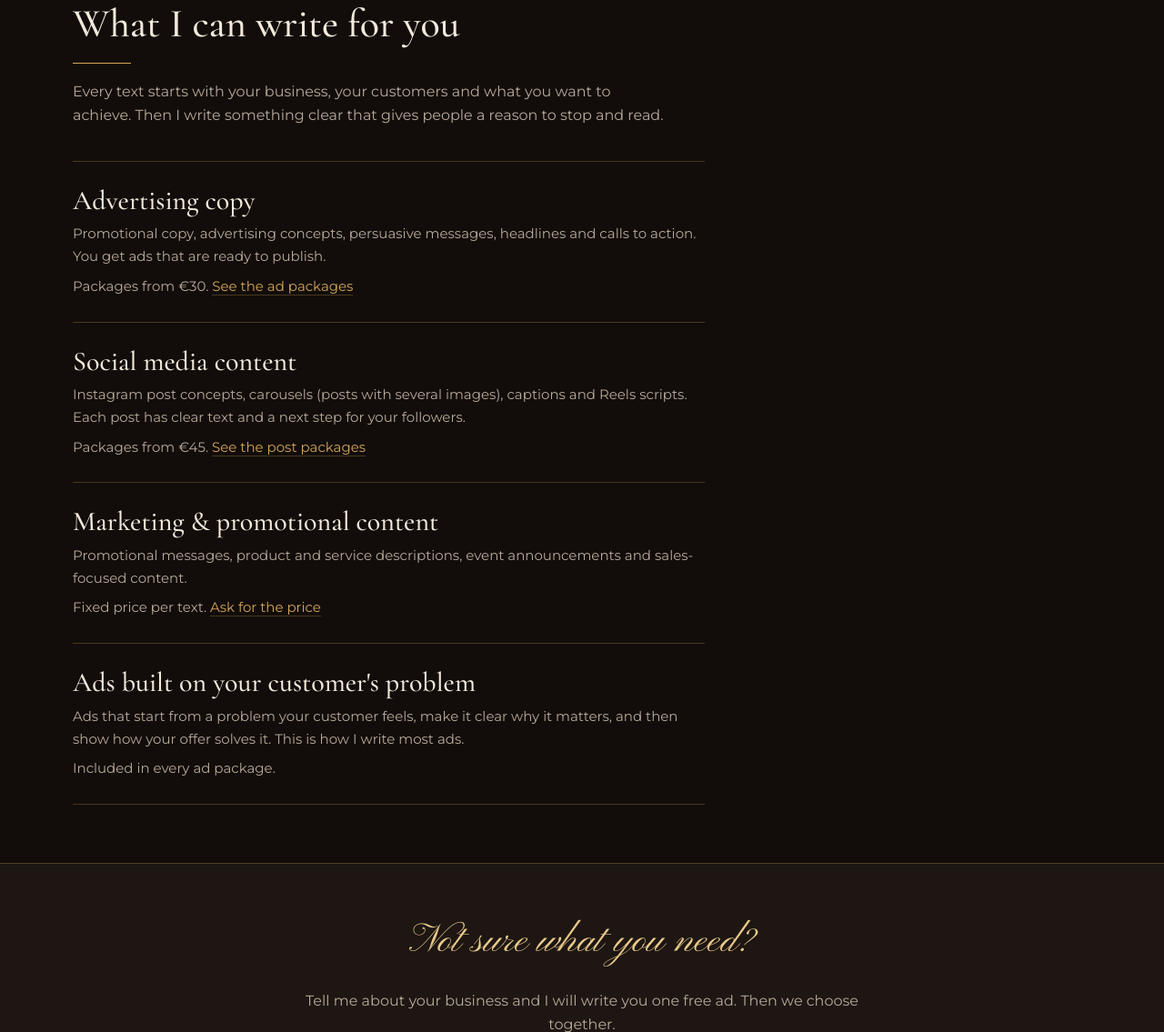
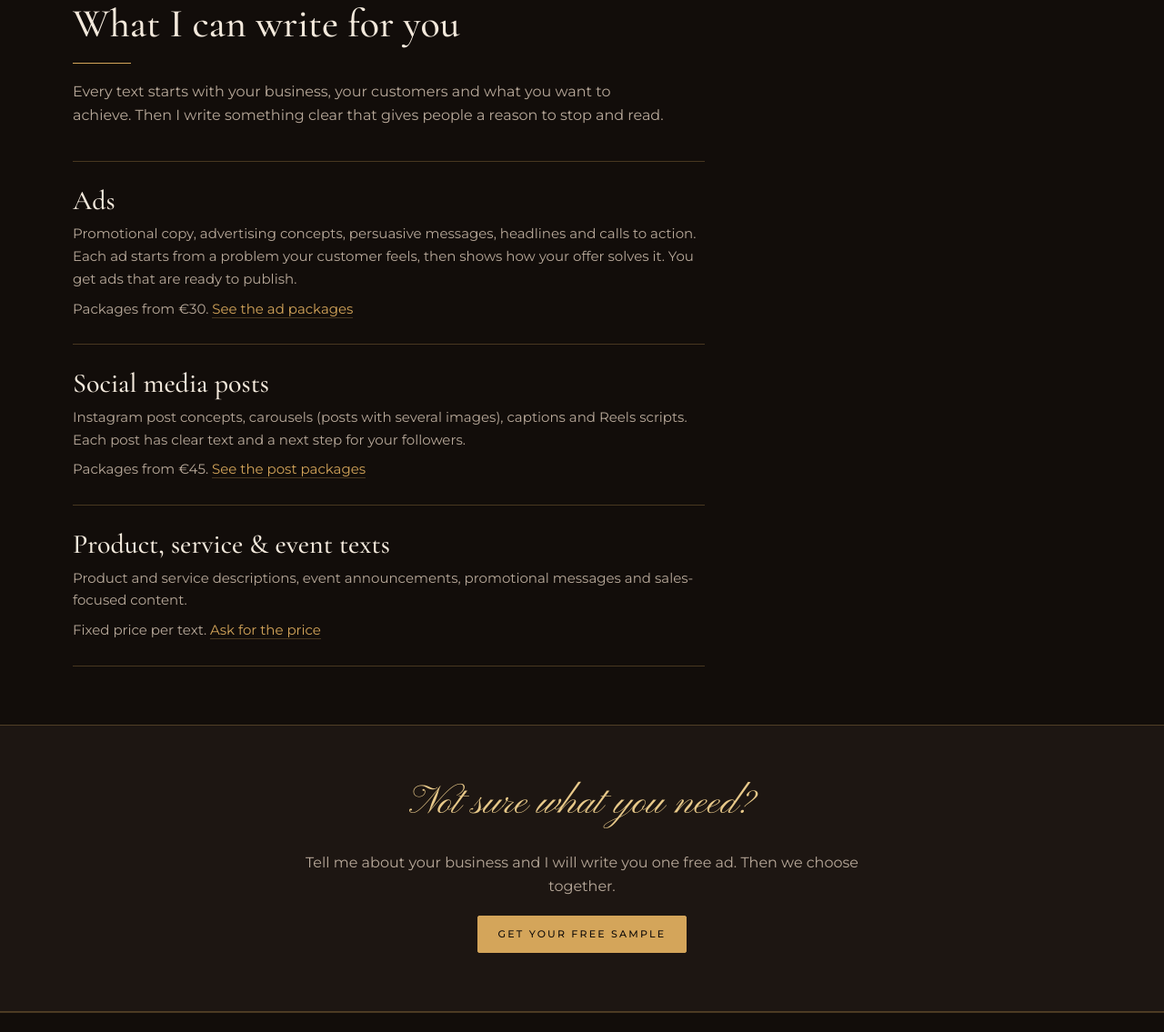
Before and after one commit to SanduAndreea22/Andreea-Tech-Content-Studio, a Django app: page /services/ in a window 1280 px wide. Shown: the part 220-1355 px from the top of the page at 91% size. Run offline with Django 5.2, Linux system fonts and the light colour scheme; parts of the project's set-up code (start-up, migrations or seed data) failed here and were passed over.

Commit message:
Apply approved copy: new headline, three services, one name per service, 2-day sample, optional goal
Co-Authored-By: Claude Sonnet 5.5 <noreply@anthropic.com>
Claude-Session: https://claude.ai/code/session_01Gn5nm9WY1abkMyEn3h7JWC

```diff
--- a/studio/forms.py
+++ b/studio/forms.py
@@ -27,7 +27,7 @@ class ContactForm(forms.ModelForm):
             "service": "What do you need?",
             "what_you_sell": "What do you sell, and to whom?",
             "link": "Instagram, Facebook or website (optional)",
-            "goal": "What do you want to achieve?",
+            "goal": "What do you want to achieve? (optional)",
             "message": "Anything else I should know?",
         }
         widgets = {
--- a/studio/models.py
+++ b/studio/models.py
@@ -26,7 +26,7 @@ class ContactRequest(models.Model):
     SERVICE_CHOICES = [
         ("ads", "Ads"),
         ("posts", "Social media posts"),
-        ("texts", "Product, service or event texts"),
+        ("texts", "Product, service & event texts"),
         ("unsure", "Not sure yet"),
     ]
     STATUS_CHOICES = [
@@ -41,7 +41,7 @@ class ContactRequest(models.Model):
     service = models.CharField(max_length=10, choices=SERVICE_CHOICES, default="unsure")
     what_you_sell = models.TextField("What they sell, and to whom", max_length=1000)
     link = models.CharField("Instagram, Facebook or website", max_length=300, blank=True)
-    goal = models.CharField("What they want to achieve", max_length=300)
+    goal = models.CharField("What they want to achieve", max_length=300, blank=True)
     message = models.TextField(max_length=2000, blank=True)
     status = models.CharField(max_length=12, choices=STATUS_CHOICES, default="new", db_index=True)
     created_at = models.DateTimeField(auto_now_add=True, db_index=True)
--- a/studio/static/studio/css/site.css
+++ b/studio/static/studio/css/site.css
@@ -172,3 +172,5 @@ textarea { min-height: 96px; resize: vertical; }
 .sample-box { margin-top: 40px; padding: 24px; border: 1px solid var(--line); border-radius: 4px; background: var(--bg-2); display: grid; gap: 12px; justify-items: start; }
 .sample-box h2 { font-size: 28px; }
 .sample-box p { color: var(--text-dim); }
+
+.subline { font-family: var(--serif); font-size: clamp(20px, 2.4vw, 26px); color: var(--text-dim); margin-top: 14px; line-height: 1.3; font-style: italic; }
--- a/studio/templates/studio/base.html
+++ b/studio/templates/studio/base.html
@@ -4,7 +4,7 @@
   <meta charset="utf-8">
   <meta name="viewport" content="width=device-width, initial-scale=1">
   <title>{% block title %}{{ SITE_NAME }} | {{ SITE_TAGLINE }}{% endblock %}</title>
-  <meta name="description" content="{% block description %}Ads and social media content for businesses that want to be noticed, understood and chosen. Ask for a free sample.{% endblock %}">
+  <meta name="description" content="{% block description %}Ads and social media posts for businesses that want to be noticed, understood and chosen. Ask for a free sample.{% endblock %}">
   <link rel="icon" type="image/png" href="{% static 'studio/img/favicon.png' %}">
   <link rel="preconnect" href="https://fonts.googleapis.com">
   <link rel="preconnect" href="https://fonts.gstatic.com" crossorigin>
--- a/studio/templates/studio/free_sample.html
+++ b/studio/templates/studio/free_sample.html
@@ -10,7 +10,7 @@
     <div>
       <div class="eyebrow">Free sample</div>
       <h1 class="sec-title">Tell me about your business. I will write you a free sample.</h1>
-      <p class="lead">The free sample is one short ad written for your business. The more I know about what you sell and who you sell to, the better it will be. It takes about 3 minutes.</p>
+      <p class="lead">The free sample is one short ad written for your business. I send it by email within 2 working days. The more I know about what you sell and who you sell to, the better it will be. The form takes about 3 minutes.</p>
 
       <form method="post" novalidate>
         {% csrf_token %}
--- a/studio/templates/studio/free_sample_thanks.html
+++ b/studio/templates/studio/free_sample_thanks.html
@@ -6,7 +6,7 @@
 <section class="pad cta-band">
   <span class="script">Thank you</span>
   <h1 class="sec-title">Your request is in.</h1>
-  <p class="lead center">I will read about your business and send you one free ad. In the meantime, you can look at my sample projects or the packages.</p>
+  <p class="lead center">I will read about your business and send you one free ad by email within 2 working days. If you like it, we choose a package together. In the meantime, you can look at my sample projects or the packages.</p>
   <div class="btn-row">
     <a class="btn" href="{% url 'portfolio' %}">See sample projects</a>
     <a class="btn ghost" href="{% url 'packages' %}">See packages</a>
--- a/studio/templates/studio/packages.html
+++ b/studio/templates/studio/packages.html
@@ -30,7 +30,7 @@
     {% endfor %}
 
     <div class="note-row">
-      <p><b>Need product or event texts?</b> Descriptions for products, services or events are an extra, with a fixed price per text.</p>
+      <p><b>Need product, service &amp; event texts?</b> They are an extra, with a fixed price per text.</p>
       <p><b>Not sure what to pick?</b> Ask for a free sample first and I will suggest a package.</p>
     </div>
   </div>
--- a/studio/templates/studio/services.html
+++ b/studio/templates/studio/services.html
@@ -1,7 +1,7 @@
 {% extends "studio/base.html" %}
 
 {% block title %}Services | {{ SITE_NAME }}{% endblock %}
-{% block description %}Advertising copy, social media content and promotional texts for your business.{% endblock %}
+{% block description %}Ads, social media posts and product, service &amp; event texts for your business.{% endblock %}
 
 {% block content %}
 <section class="pad">
@@ -13,24 +13,19 @@
 
     <div class="service-list">
       <article class="service-item">
-        <h2>Advertising copy</h2>
-        <p>Promotional copy, advertising concepts, persuasive messages, headlines and calls to action. You get ads that are ready to publish.</p>
+        <h2>Ads</h2>
+        <p>Promotional copy, advertising concepts, persuasive messages, headlines and calls to action. Each ad starts from a problem your customer feels, then shows how your offer solves it. You get ads that are ready to publish.</p>
         <p class="meta-line">Packages from €{{ ads_from }}. <a href="{% url 'packages' %}">See the ad packages</a></p>
       </article>
       <article class="service-item">
-        <h2>Social media content</h2>
+        <h2>Social media posts</h2>
         <p>Instagram post concepts, carousels (posts with several images), captions and Reels scripts. Each post has clear text and a next step for your followers.</p>
         <p class="meta-line">Packages from €{{ posts_from }}. <a href="{% url 'packages' %}">See the post packages</a></p>
       </article>
       <article class="service-item">
-        <h2>Marketing &amp; promotional content</h2>
-        <p>Promotional messages, product and service descriptions, event announcements and sales-focused content.</p>
+        <h2>Product, service &amp; event texts</h2>
+        <p>Product and service descriptions, event announcements, promotional messages and sales-focused content.</p>
         <p class="meta-line">Fixed price per text. <a href="{% url 'free_sample' %}?service=texts">Ask for the price</a></p>
-      </article>
-      <article class="service-item">
-        <h2>Ads built on your customer's problem</h2>
-        <p>Ads that start from a problem your customer feels, make it clear why it matters, and then show how your offer solves it. This is how I write most ads.</p>
-        <p class="meta-line">Included in every ad package.</p>
       </article>
     </div>
   </div>
```
Also changed, not shown: studio/templates/studio/about.html (+3 -4 lines), studio/templates/studio/home.html (+8 -8 lines), studio/tests.py (+32 -0 lines), studio/migrations/0003_alter_contactrequest_goal_and_more.py (added).
